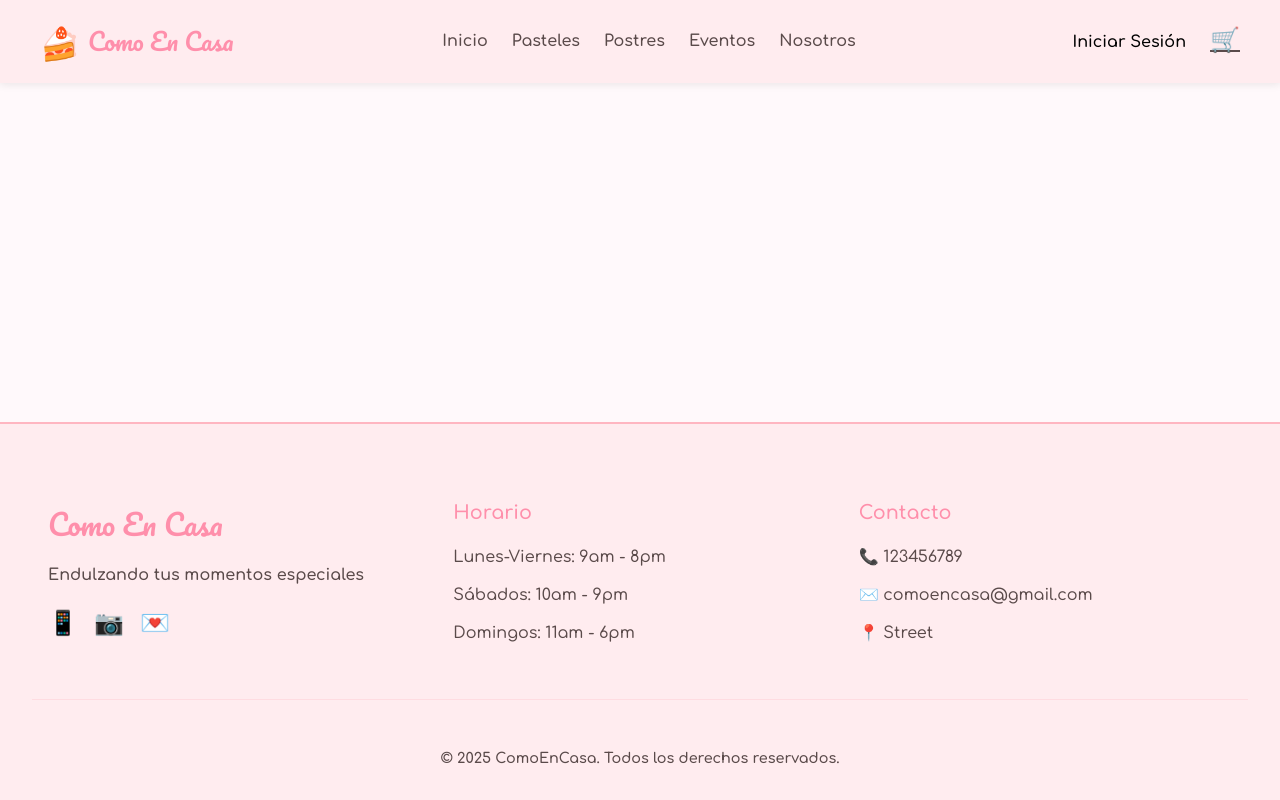
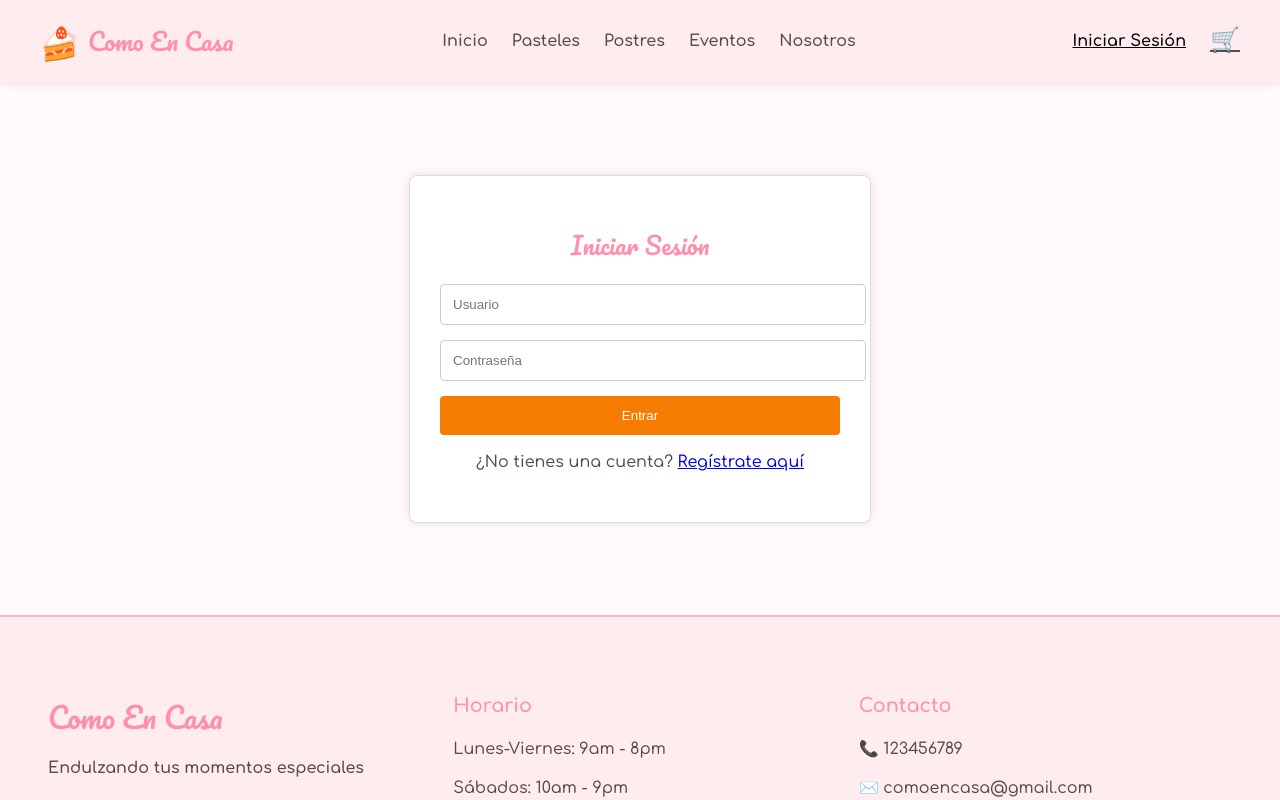
Before and after one commit to Dav082004/ComoEnCasa, a React (Create React App) app in the folder frontend/: page /login in a window 1280 px wide. Shown: the top 800 px of the page. Built offline with nearby package versions, Linux system fonts and the light colour scheme.

Commit message:
Add Login and CreateAccount

```diff
--- a/frontend/src/App.js
+++ b/frontend/src/App.js
@@ -8,6 +8,8 @@ import Postres from "./pages/Postres";
 import Eventos from "./pages/Eventos";
 import Nosotros from "./pages/Nosotros";
 import Contacto from "./pages/Contacto";
+import CrearCuenta from "./pages/CrearCuenta";
+import Login from "./pages/Login";
 import "./styles/fonts.css";
 import "./styles/layout.css";
 import "./App.css";
@@ -20,6 +22,8 @@ function App() {
         <main className="main-content">
           <Routes>
             <Route path="/" element={<Home />} />
+            <Route path="/login" element={<Login />} />
+            <Route path="/crear-cuenta" element={<CrearCuenta />} />
             <Route path="/pasteles" element={<Pasteles />} />
             <Route path="/postres" element={<Postres />} />
             <Route path="/eventos" element={<Eventos />} />
--- a/frontend/src/components/HeaderComponent.js
+++ b/frontend/src/components/HeaderComponent.js
@@ -4,10 +4,6 @@ import "../styles/Header.css";
 
 export const HeaderComponent = () => {
   const [isLoggedIn, setIsLoggedIn] = useState(false);
-
-  const handleLogin = () => {
-    setIsLoggedIn(!isLoggedIn);
-  };
 
   return (
     <header className="header-pastel">
@@ -39,9 +35,9 @@ export const HeaderComponent = () => {
           </ul>
 
           <div className="nav-actions">
-            <button onClick={handleLogin} className="login-button">
-              {isLoggedIn ? "👤" : "Iniciar Sesión"}
-            </button>
+            <Link to="/login" className="login-button">
+              Iniciar Sesión
+            </Link>
             <Link to="/carrito" className="cart-icon">
               🛒
             </Link>
--- /dev/null
+++ b/frontend/src/pages/CrearCuenta.js
@@ -0,0 +1,30 @@
+import React from "react";
+import { Link, useNavigate } from "react-router-dom";
+import "../styles/CrearCuenta.css";
+
+function CrearCuenta() {
+  const navigate = useNavigate();
+
+  const handleSubmit = (e) => {
+    e.preventDefault();
+    alert("Cuenta creada (simulada). Redirigiendo al inicio...");
+    navigate("/");
+  };
+
+  return (
+    <div className="crearcuenta-container">
+      <h2>Crear Cuenta</h2>
+      <form onSubmit={handleSubmit}>
+        <input type="text" placeholder="Nombre completo" required />
+        <input type="email" placeholder="Correo electrónico" required />
+        <input type="password" placeholder="Contraseña" required />
+        <button type="submit">Registrarme</button>
+      </form>
+      <p>
+        ¿Ya tienes una cuenta? <Link to="/login">Inicia sesión aquí</Link>
+      </p>
+    </div>
+  );
+}
+
+export default CrearCuenta;
--- /dev/null
+++ b/frontend/src/pages/Login.js
@@ -0,0 +1,47 @@
+import React, { useState } from "react";
+import { Link, useNavigate } from "react-router-dom";
+import "../styles/Login.css";
+
+function Login() {
+  const [email, setEmail] = useState("");
+  const [password, setPassword] = useState("");
+  const navigate = useNavigate();
+
+  const handleSubmit = (e) => {
+    e.preventDefault();
+    if (email === "admin" && password === "admin123") {
+      alert("Inicio de sesión exitoso");
+      navigate("/");
+    } else {
+      alert("Credenciales incorrectas");
+    }
+  };
+
+  return (
+    <div className="login-container">
+      <h2>Iniciar Sesión</h2>
+      <form onSubmit={handleSubmit}>
+        <input
+          type="text"
+          placeholder="Usuario"
+          value={email}
+          onChange={(e) => setEmail(e.target.value)}
+          required
+        />
+        <input
+          type="password"
+          placeholder="Contraseña"
+          value={password}
+          onChange={(e) => setPassword(e.target.value)}
+          required
+        />
+        <button type="submit">Entrar</button>
+      </form>
+      <p>
+        ¿No tienes una cuenta? <Link to="/crear-cuenta">Regístrate aquí</Link>
+      </p>
+    </div>
+  );
+}
+
+export default Login;
--- /dev/null
+++ b/frontend/src/styles/CrearCuenta.css
@@ -0,0 +1,37 @@
+.crearcuenta-container {
+  max-width: 400px;
+  margin: 60px auto;
+  padding: 30px;
+  border: 1px solid #ddd;
+  border-radius: 8px;
+  background: #fff;
+  box-shadow: 0 0 10px rgba(0, 0, 0, 0.1);
+}
+
+.crearcuenta-container h2 {
+  text-align: center;
+  margin-bottom: 20px;
+}
+
+.crearcuenta-container input {
+  width: 100%;
+  padding: 12px;
+  margin-bottom: 15px;
+  border: 1px solid #ccc;
+  border-radius: 4px;
+}
+
+.crearcuenta-container button {
+  width: 100%;
+  padding: 12px;
+  background-color: #388e3c;
+  color: white;
+  border: none;
+  border-radius: 4px;
+  cursor: pointer;
+}
+
+.crearcuenta-container p {
+  margin-top: 15px;
+  text-align: center;
+}
--- /dev/null
+++ b/frontend/src/styles/Login.css
@@ -0,0 +1,37 @@
+.login-container {
+  max-width: 400px;
+  margin: 60px auto;
+  padding: 30px;
+  border: 1px solid #ddd;
+  border-radius: 8px;
+  background: #fff;
+  box-shadow: 0 0 10px rgba(0, 0, 0, 0.1);
+}
+
+.login-container h2 {
+  text-align: center;
+  margin-bottom: 20px;
+}
+
+.login-container input {
+  width: 100%;
+  padding: 12px;
+  margin-bottom: 15px;
+  border: 1px solid #ccc;
+  border-radius: 4px;
+}
+
+.login-container button {
+  width: 100%;
+  padding: 12px;
+  background-color: #f57c00;
+  color: white;
+  border: none;
+  border-radius: 4px;
+  cursor: pointer;
+}
+
+.login-container p {
+  margin-top: 15px;
+  text-align: center;
+}
```
